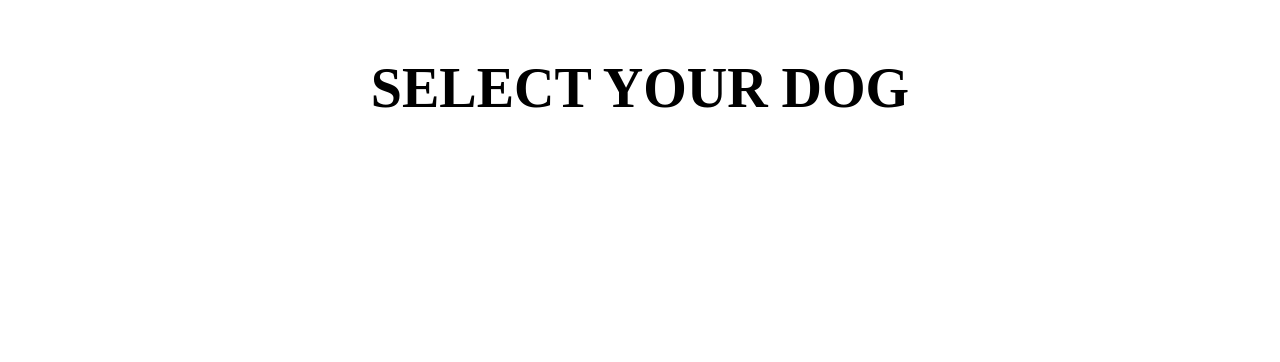
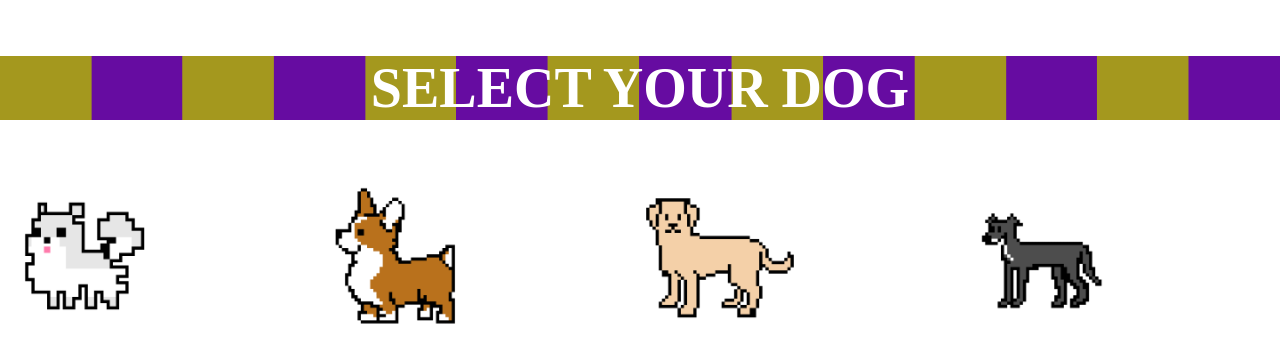
Before and after one commit to Hailey-Seol/4-Doggies, a plain HTML site: page select.html in a window 1280 px wide. Drawn offline with Linux system fonts and the light colour scheme.

Commit message:
add imgs

```diff
--- a/select.html
+++ b/select.html
@@ -8,7 +8,22 @@
     <title>Select your dog</title>
 </head>
 <body>
-    <h3>SELECT YOUR DOG</h3>
-
+    <section class = "background">
+        <h3>SELECT YOUR DOG</h3>
+    </section>
+    <section class = "puppies">
+        <div class="card one">
+            <img src="imgs/pome.png" alt="pome">
+        </div>
+        <div class="card two">
+            <img src="imgs/corgi.png" alt="corgi">
+        </div>
+        <div class="card three">
+            <img src="imgs/lab.png" alt="lab">
+        </div>
+        <div class="card four">
+            <img src="imgs/Coby.png" alt="coby">
+        </div>
+    </section>
 </body>
 </html>
--- a/style.css
+++ b/style.css
@@ -1,6 +1,28 @@
-html, body {
-    height: 100%;
-    width: 100%;
+.background_image{
+  background-image: url(imgs/back_p1.jpg);
+  background-size: 100%;
+  background-attachment: fixed;
+  background-position: center;
+}
+.background{
+  background-image: url(imgs/bg_all.jpg);
+  background-size: 100%;
+  background-attachment: fixed;
+  background-position: center;
+}
+.puppies{
+  display: flex;
+  flex-direction: row;
+  align-items: center;
+}
+.puppies div{
+  border: 4px border #ffffff;
+  flex: 1;
+  flex-direction: row;
+  align-items: center;
+}
+img{
+  width:50%;
 }
 body{
   margin:0;
@@ -8,6 +30,7 @@ html, body {
   }
 h1, h2, h3{
   font-family: 'Retro Gaming';
+  color: #ffffff;
   }
 h1{
   font-size:171.82px;
```
Also changed, not shown: index.html (+6 -5 lines), imgs/Coby.png (added), imgs/back_p1.jpg (added), imgs/bg_all.jpg (added), imgs/corgi.png (added), imgs/lab.png (added), imgs/pome.png (added), imgs/running pome.gif (added). Lines whose indentation alone changed are shown as unchanged.
